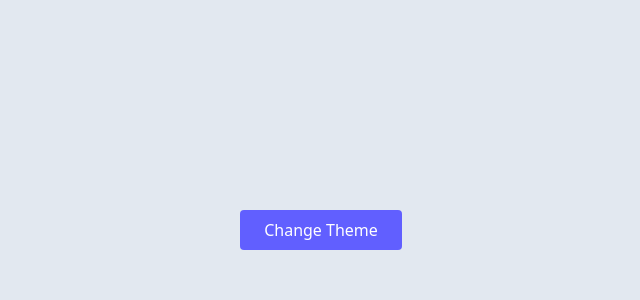
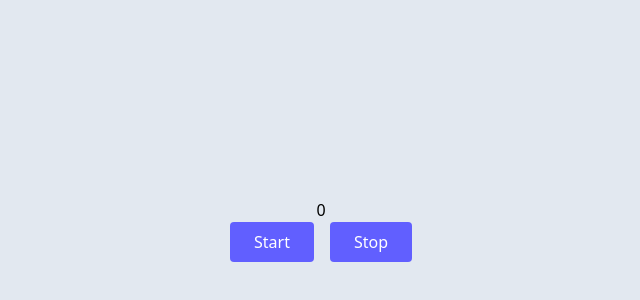
Before and after one commit to ma3llim007/mern_stack_interview, a React (Vite) app in the folder 02_react_basic/: page / in a window 1280 px wide. Shown: the part 170-470 px from the top of the page, without its empty margins (319-959 px from the left). Built offline with nearby package versions, Linux system fonts and the light colour scheme.

Commit message:
chore: learn the useRef

```diff
--- a/02_react_basic/src/App.jsx
+++ b/02_react_basic/src/App.jsx
@@ -1,7 +1,7 @@
-import TogggleMode from "./components/TogggleMode";
+import ExampleTwo from "./components/useRef/ExampleTwo";
 
 function App() {
-    return <TogggleMode />;
+    return <ExampleTwo />;
 }
 
 export default App;
--- /dev/null
+++ b/02_react_basic/src/components/useRef/ExampleOne.jsx
@@ -0,0 +1,31 @@
+import { useRef } from "react";
+
+const ExampleOne = () => {
+    const inputRef = useRef(null);
+
+    const handleClick = () => {
+        inputRef.current.focus();
+    };
+    return (
+        <div className="h-screen w-full flex justify-center items-center">
+            <div class="relative mb-4 space-y-3">
+                <label for="email" class="leading-7 text-base text-gray-600">
+                    Email
+                </label>
+                <input
+                    ref={inputRef}
+                    type="email"
+                    id="email"
+                    name="email"
+                    placeholder="Enter Your E-Mail"
+                    className="w-full bg-white rounded border border-gray-300 focus:border-indigo-500 focus:ring-2 focus:ring-indigo-200 text-base outline-none text-gray-700 py-1 px-3 leading-8 transition-colors duration-200 ease-in-out"
+                />
+                <button onClick={handleClick} className="text-white bg-indigo-500 border-0 py-2 px-6 focus:outline-none hover:bg-indigo-600 rounded text-base cursor-pointer">
+                    Change Theme
+                </button>
+            </div>
+        </div>
+    );
+};
+
+export default ExampleOne;
--- /dev/null
+++ b/02_react_basic/src/components/useRef/ExampleTwo.jsx
@@ -0,0 +1,36 @@
+import { useEffect, useRef, useState } from "react";
+
+const ExampleTwo = () => {
+    const [count, setCount] = useState(0);
+    const timerRef = useRef(null);
+
+    const startTimer = () => {
+        timerRef.current = setInterval(() => {
+            setCount((prev) => prev + 1);
+        }, 1000);
+    };
+
+    const stopTimer = () => {
+        clearInterval(timerRef.current);
+    };
+
+    useEffect(() => {
+        return () => clearInterval(timerRef.current); // cleanup components
+    }, []);
+
+    return (
+        <div className="w-full h-screen flex flex-col justify-center items-center">
+            <h1>{count}</h1>
+            <div className="space-x-4">
+                <button onClick={startTimer} className="text-white bg-indigo-500 border-0 py-2 px-6 focus:outline-none hover:bg-indigo-600 rounded text-base cursor-pointer">
+                    Start
+                </button>
+                <button onClick={stopTimer} className="text-white bg-indigo-500 border-0 py-2 px-6 focus:outline-none hover:bg-indigo-600 rounded text-base cursor-pointer">
+                    Stop
+                </button>
+            </div>
+        </div>
+    );
+};
+
+export default ExampleTwo;
```
